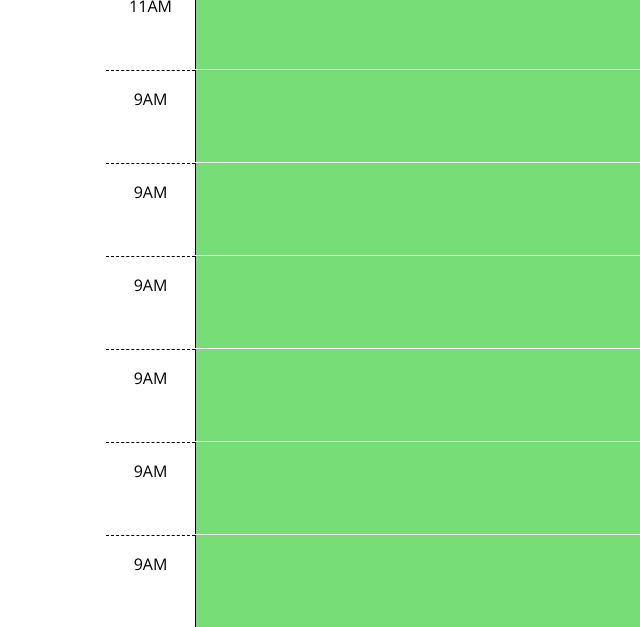
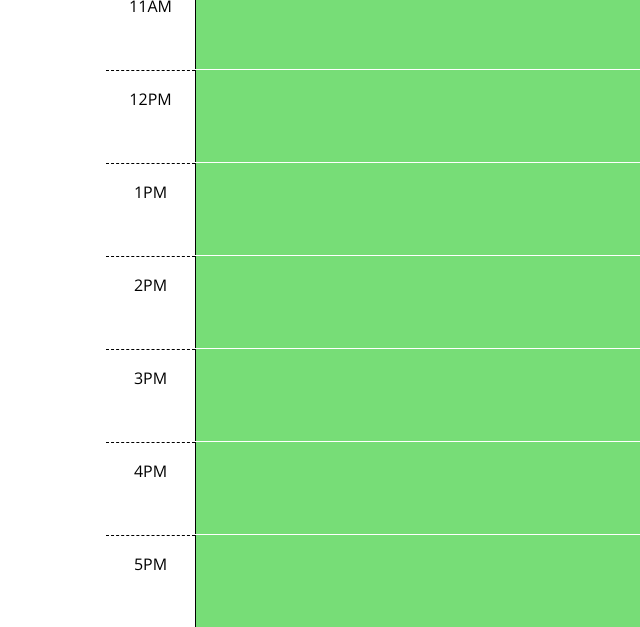
Before and after one commit to Halimaxo/Work-day-scheduler, a plain HTML site: page index.html in a window 1280 px wide. Shown: the part 512-1139 px from the top of the page, 0-640 px from the left. Drawn offline with nearby package versions, Linux system fonts and the light colour scheme.

Commit message:
Changing schedule times

```diff
--- a/index.html
+++ b/index.html
@@ -65,42 +65,42 @@
         </button>
       </div>
       <div id="hour-12" class="row time-block ">
-        <div class="col-2 col-md-1 hour text-center py-3">9AM</div>
+        <div class="col-2 col-md-1 hour text-center py-3">12PM</div>
         <textarea id ="12" class="col-8 col-md-10 description" rows="3"> </textarea>
         <button class="btn saveBtn col-2 col-md-1" aria-label="save">
           <i class="fas fa-save" aria-hidden="true"></i>
         </button>
       </div>
       <div id="hour-1" class="row time-block ">
-        <div class="col-2 col-md-1 hour text-center py-3">9AM</div>
+        <div class="col-2 col-md-1 hour text-center py-3">1PM</div>
         <textarea id ="13" class="col-8 col-md-10 description" rows="3"> </textarea>
         <button class="btn saveBtn col-2 col-md-1" aria-label="save">
           <i class="fas fa-save" aria-hidden="true"></i>
         </button>
       </div>
       <div id="hour-2" class="row time-block ">
-        <div class="col-2 col-md-1 hour text-center py-3">9AM</div>
+        <div class="col-2 col-md-1 hour text-center py-3">2PM</div>
         <textarea id ="14" class="col-8 col-md-10 description" rows="3"> </textarea>
         <button class="btn saveBtn col-2 col-md-1" aria-label="save">
           <i class="fas fa-save" aria-hidden="true"></i>
         </button>
       </div>
       <div id="hour-3" class="row time-block ">
-        <div class="col-2 col-md-1 hour text-center py-3">9AM</div>
+        <div class="col-2 col-md-1 hour text-center py-3">3PM</div>
         <textarea id ="15" class="col-8 col-md-10 description" rows="3"> </textarea>
         <button class="btn saveBtn col-2 col-md-1" aria-label="save">
           <i class="fas fa-save" aria-hidden="true"></i>
         </button>
       </div>
       <div id="hour-4" class="row time-block ">
-        <div class="col-2 col-md-1 hour text-center py-3">9AM</div>
+        <div class="col-2 col-md-1 hour text-center py-3">4PM</div>
         <textarea id ="18" class="col-8 col-md-10 description" rows="3">  </textarea>
         <button class="btn saveBtn col-2 col-md-1" aria-label="save">
           <i class="fas fa-save" aria-hidden="true"></i>
         </button>
       </div>
       <div id="hour-5" class="row time-block ">
-        <div class="col-2 col-md-1 hour text-center py-3">9AM</div>
+        <div class="col-2 col-md-1 hour text-center py-3">5PM</div>
         <textarea id ="19" class="col-8 col-md-10 description" rows="3"> </textarea>
         <button class="btn saveBtn col-2 col-md-1" aria-label="save">
           <i class="fas fa-save" aria-hidden="true"></i>
```
